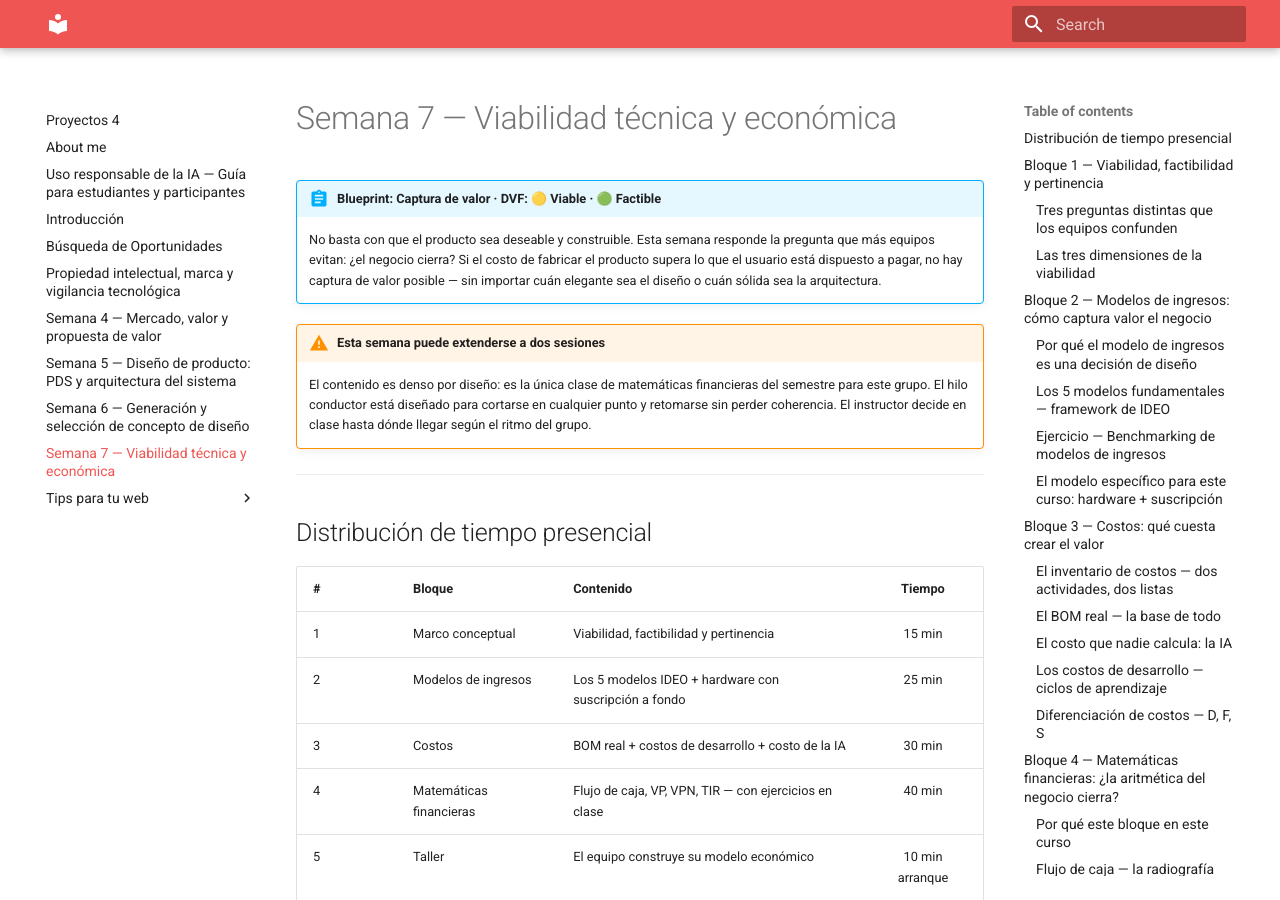
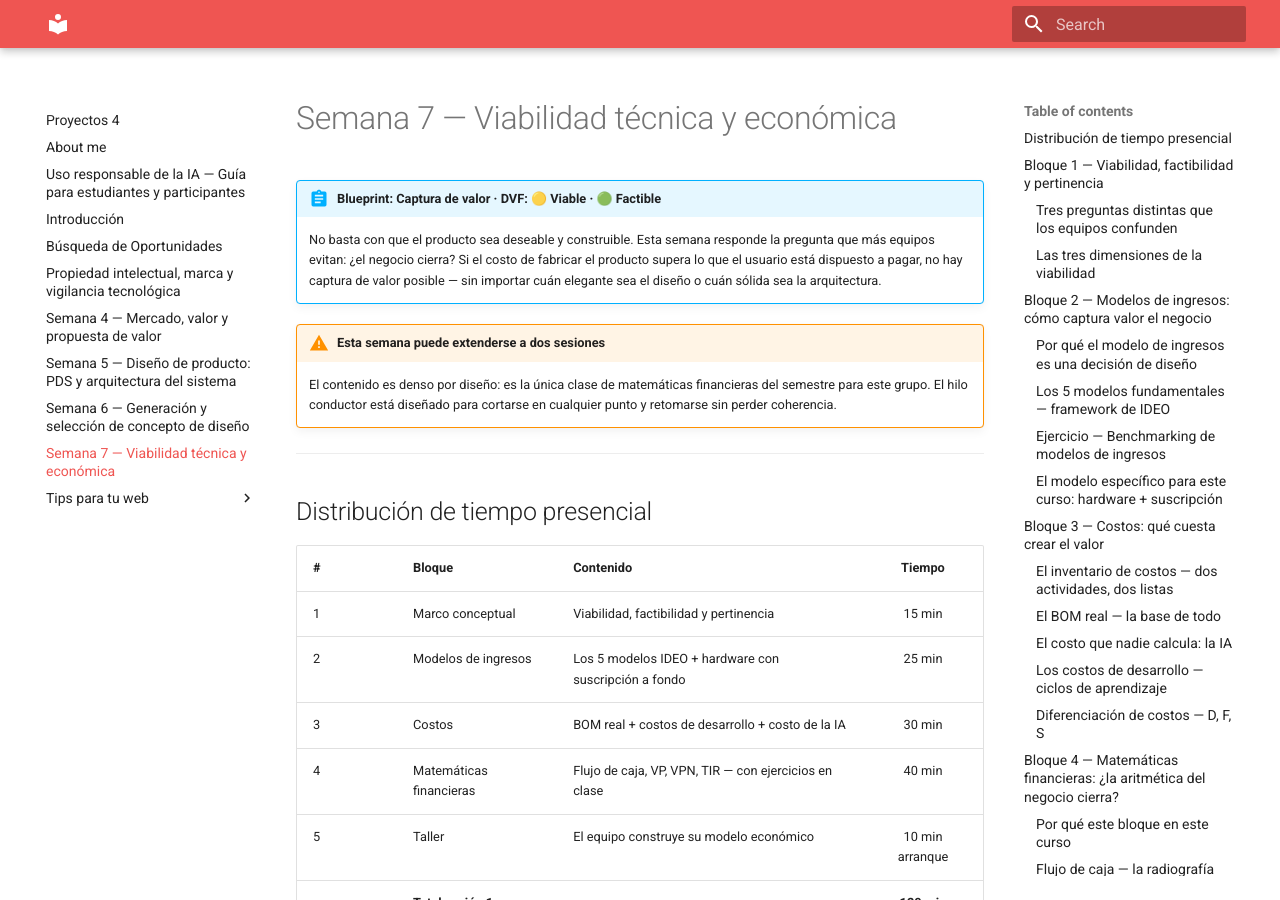
Before and after one commit to Aristarco/Proyectos4, an MkDocs documentation site: the page built from docs/semana7.md, in a window 1280 px wide and 900 px high. Built offline with MkDocs 1.6.1 and Material for MkDocs 9.7.7, drawn with Linux system fonts in a browser that asks for light colours; some of the changed text lies outside the part shown.

Commit message:
Update semana7.md

```diff
--- a/docs/semana7.md
+++ b/docs/semana7.md
@@ -4,7 +4,7 @@
     No basta con que el producto sea deseable y construible. Esta semana responde la pregunta que más equipos evitan: ¿el negocio cierra? Si el costo de fabricar el producto supera lo que el usuario está dispuesto a pagar, no hay captura de valor posible — sin importar cuán elegante sea el diseño o cuán sólida sea la arquitectura.
 
 !!! warning "Esta semana puede extenderse a dos sesiones"
-    El contenido es denso por diseño: es la única clase de matemáticas financieras del semestre para este grupo. El hilo conductor está diseñado para cortarse en cualquier punto y retomarse sin perder coherencia. El instructor decide en clase hasta dónde llegar según el ritmo del grupo.
+    El contenido es denso por diseño: es la única clase de matemáticas financieras del semestre para este grupo. El hilo conductor está diseñado para cortarse en cualquier punto y retomarse sin perder coherencia.
 
 ---
 
@@ -91,7 +91,7 @@
 | **Freemium** | New York Times | Período de prueba o características gratuitas | "Enganchar" clientes · más fácil aumentar usuarios | Hay que diseñar el momento para cobrar · riesgo de muchos usuarios sin ingresos |
 | **Pago por uso** | Uber | No pagas por lo que no usas | Apela a usuarios con tasas variables de uso | Necesidad de diseñar un sistema para rastrear el uso |
 
-**Lo que el instructor señala al revisar cada modelo:**
+
 
 *Pago por evento:* el más simple. Para productos de hardware es la venta directa — compras el sensor y es tuyo. El problema es que el negocio no tiene ingresos recurrentes después de la venta: si el usuario no necesita comprar otro, la relación termina ahí.
 
@@ -939,7 +939,7 @@
 → Capítulos 2–3: valor presente y criterios de inversión. El texto estándar de finanzas corporativas — para quien quiera ir más a fondo en VPN y TIR.
 
 Smith, P. G., & Merritt, G. M. (2002). *Proactive Risk Management: Controlling Uncertainty in Product Development*. Productivity Press.
-→ Base de la metodología de ciclos de aprendizaje y reservas de contingencia para proyectos de innovación (referenciada en la presentación del instructor).
+→ Base de la metodología de ciclos de aprendizaje y reservas de contingencia para proyectos de innovación.
 
 IDEO. (2015). *The Field Guide to Human-Centered Design*. IDEO.org.
 → Sección "Revenue Models": el origen de la tabla de modelos de ingresos usada en el Bloque 2. Descarga gratuita en ideo.com.
```
